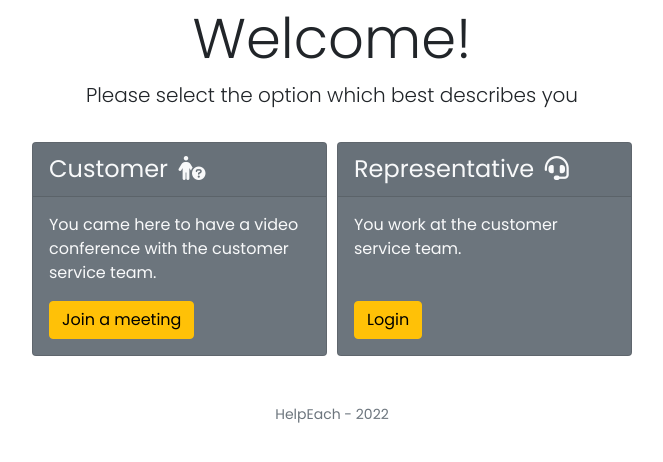
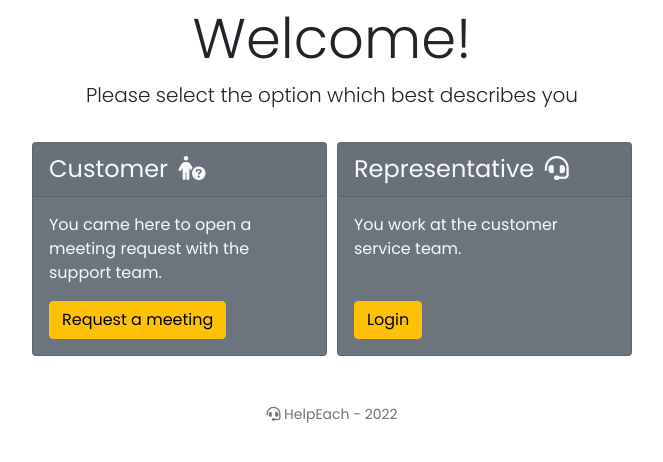
Before and after one commit to arensonzz/webrtc-customer-service, a Flask app: page / in a window 1280 px wide. Shown: the part 119-581 px from the top of the page, without its empty margins (308-971 px from the left). Run offline with Flask 2, Linux system fonts and the light colour scheme; some libraries are stand-ins or nearby versions.

Commit message:
Update customer index page

```diff
--- a/app/auth.py
+++ b/app/auth.py
@@ -108,6 +108,7 @@ def login():
                     WHERE email_address = %s""", (f["email"].strip(),))
             user = cur.fetchone()
             g.db.commit()
+            cur.close()
 
             if user is None:
                 is_bad_login = True
--- a/app/customer.py
+++ b/app/customer.py
@@ -21,7 +21,13 @@ def index():
     return render_template("customer/index.html")
 
 
-@bp.route('/guest_join', methods=('GET', 'POST'))
-def guest_join():
-    """Guest customers can join a meeting by entering contact info and meeting details."""
-    return render_template("customer/guest_join.html")
+@bp.route('/request-meeting', methods=('GET', 'POST'))
+def request_meeting():
+    """Customers can request a meeting with the support team."""
+    return render_template("customer/request_meeting.html")
+
+
+@bp.route('/join-meeting/<int:id>', methods=('GET', 'POST'))
+def join_meeting(id):
+    """Customer joins meeting by entering credentials."""
+    return render_template("customer/join_meeting.html")
--- a/app/db.py
+++ b/app/db.py
@@ -1,5 +1,5 @@
 import psycopg2
-from psycopg2.extras import DictCursor
+from psycopg2.extras import DictCursor, RealDictCursor
 
 import click
 from flask import current_app, g
@@ -19,7 +19,7 @@ def get_db():
             port=current_app.config['DB_PORT'],
         )
 
-    return g.db.cursor(cursor_factory=DictCursor)
+    return g.db.cursor(cursor_factory=RealDictCursor)
 
 
 def close_db(e=None):
--- a/app/templates/base.html
+++ b/app/templates/base.html
@@ -55,7 +55,7 @@
   </main>
 
   <footer class="mb-5 small text-center text-muted">
-    HelpEach - 2022
+    <i class="fa-solid fa-headset"></i> HelpEach - 2022
   </footer>
 
   <!-- Show warning flash messages with BS toast -->
--- a/app/templates/customer/index.html
+++ b/app/templates/customer/index.html
@@ -20,8 +20,10 @@
 
       </div>
       <div class="card-body d-flex flex-column align-items-start">
-        <p class="card-text">You came here to have a video conference with the customer service team. </p>
-        <a href="{{ url_for("customer.guest_join") }}" class="btn btn-warning mt-auto">Join a meeting</a>
+        <p class="card-text">
+          You came here to open a meeting request with the support team.</p>
+        <a href="{{ url_for("customer.request_meeting") }}" class="btn btn-warning mt-auto">
+          Request a meeting</a>
       </div>
     </div>
 
@@ -32,7 +34,8 @@
       </div>
       <div class="card-body d-flex flex-column align-items-start">
         <p class="card-text">You work at the customer service team.</p>
-        <a href="{{ url_for("representative.index") }}" class="btn btn-warning mt-auto">Login</a>
+        <a href="{{ url_for("representative.index") }}" class="btn btn-warning mt-auto">
+          Login</a>
       </div>
     </div>
   </div>
```
Also changed, not shown: app/templates/customer/join_meeting.html (added, +12 -0 lines), app/templates/customer/request_meeting.html (renamed from app/templates/customer/guest_join.html).
